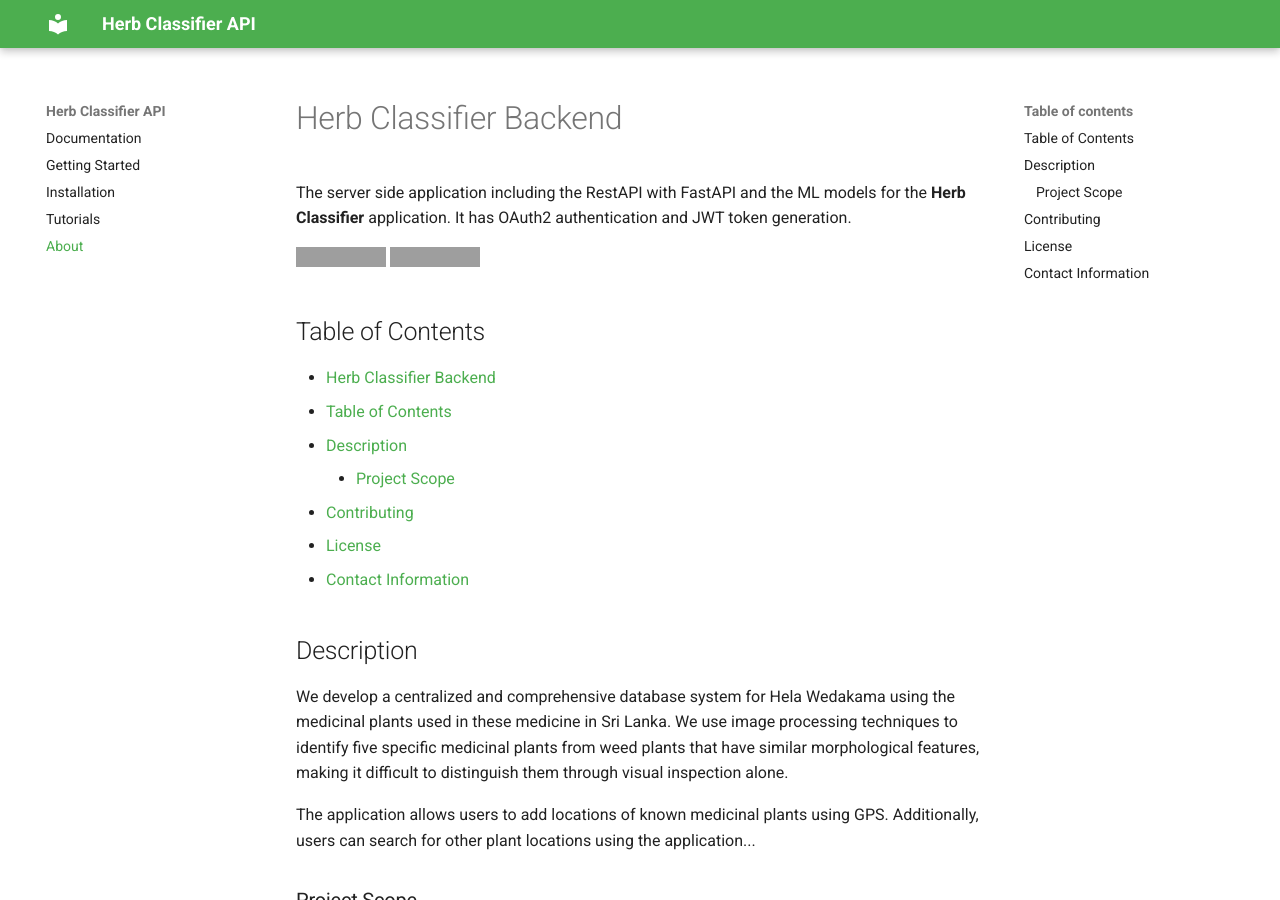
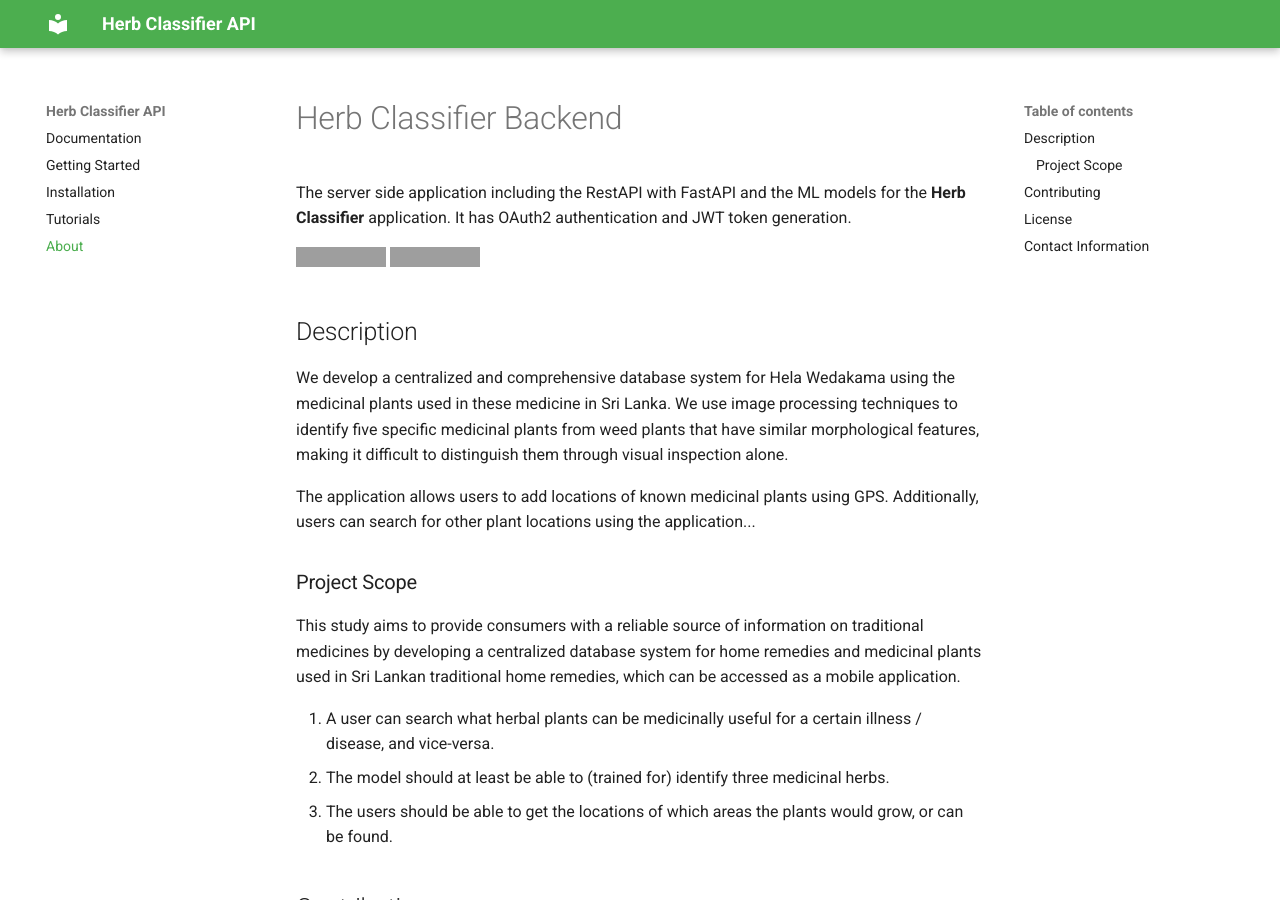
Before and after one commit to dilshankarunarathne/herb-classifier-backend, an MkDocs documentation site: the page built from docs/about.md, in a window 1280 px wide and 900 px high. Built offline with MkDocs 1.6.1 and Material for MkDocs 9.7.7, drawn with Linux system fonts in a browser that asks for light colours; grey boxes are pictures that could not be loaded.

Commit message:
Update about.md

```diff
--- a/docs/about.md
+++ b/docs/about.md
@@ -5,16 +5,6 @@ application. It has OAuth2 authentication and JWT token generation.
 
 [![Version](https://img.shields.io/badge/version-1.2-brightgreen.svg)](https://pypi.org/project/ad-topic-recommender/)
 [![License](https://img.shields.io/badge/license-CC%20BY--NC--SA%204.0-blue.svg)](https://creativecommons.org/licenses/by-nc-sa/4.0/)
-
-## Table of Contents
-
-- [Herb Classifier Backend](#herb-classifier-backend)
-  - [Table of Contents](#table-of-contents)
-  - [Description](#description)
-    - [Project Scope](#project-scope)
-  - [Contributing](#contributing)
-  - [License](#license)
-  - [Contact Information](#contact-information)
 
 ## Description
 
```
